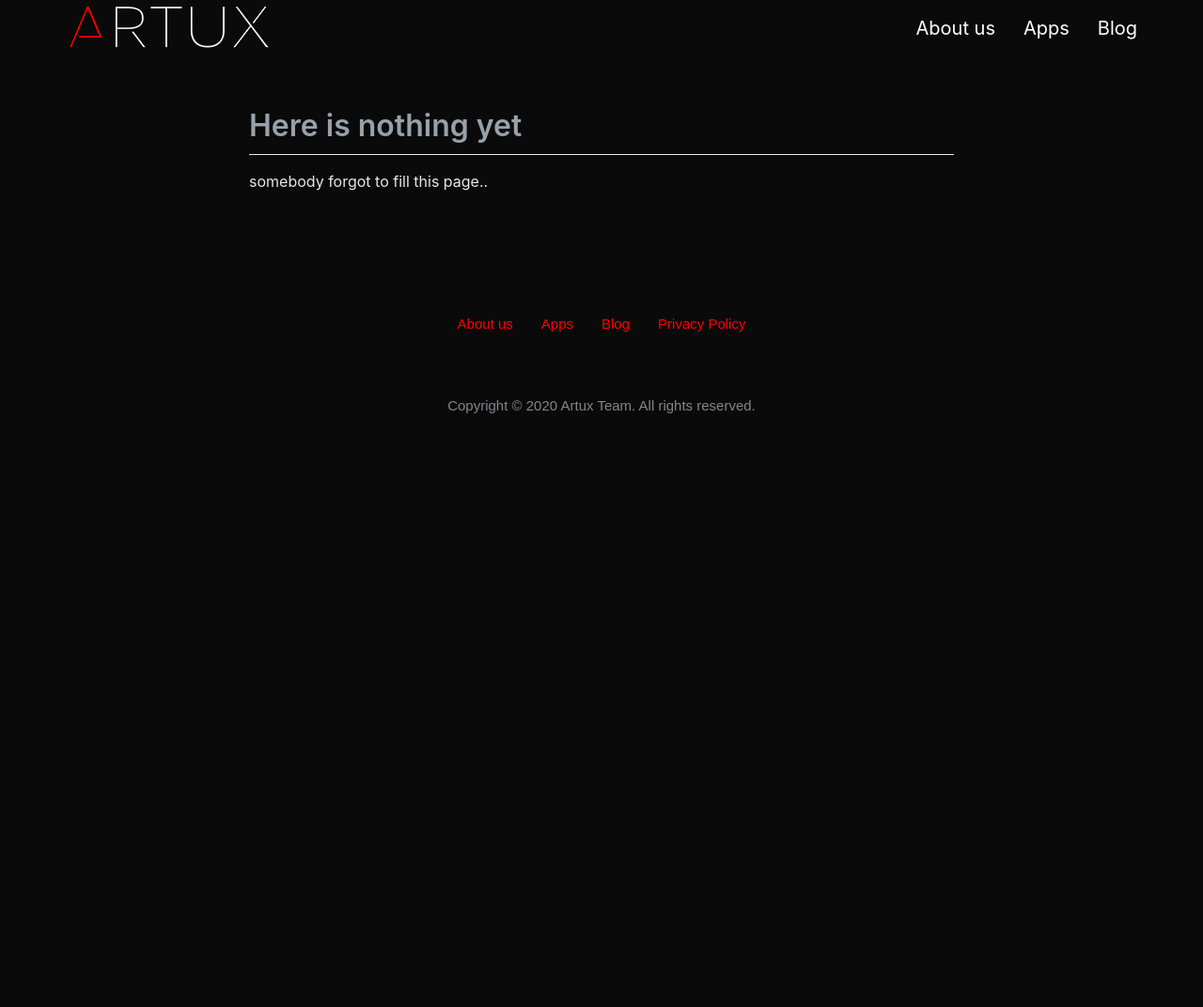
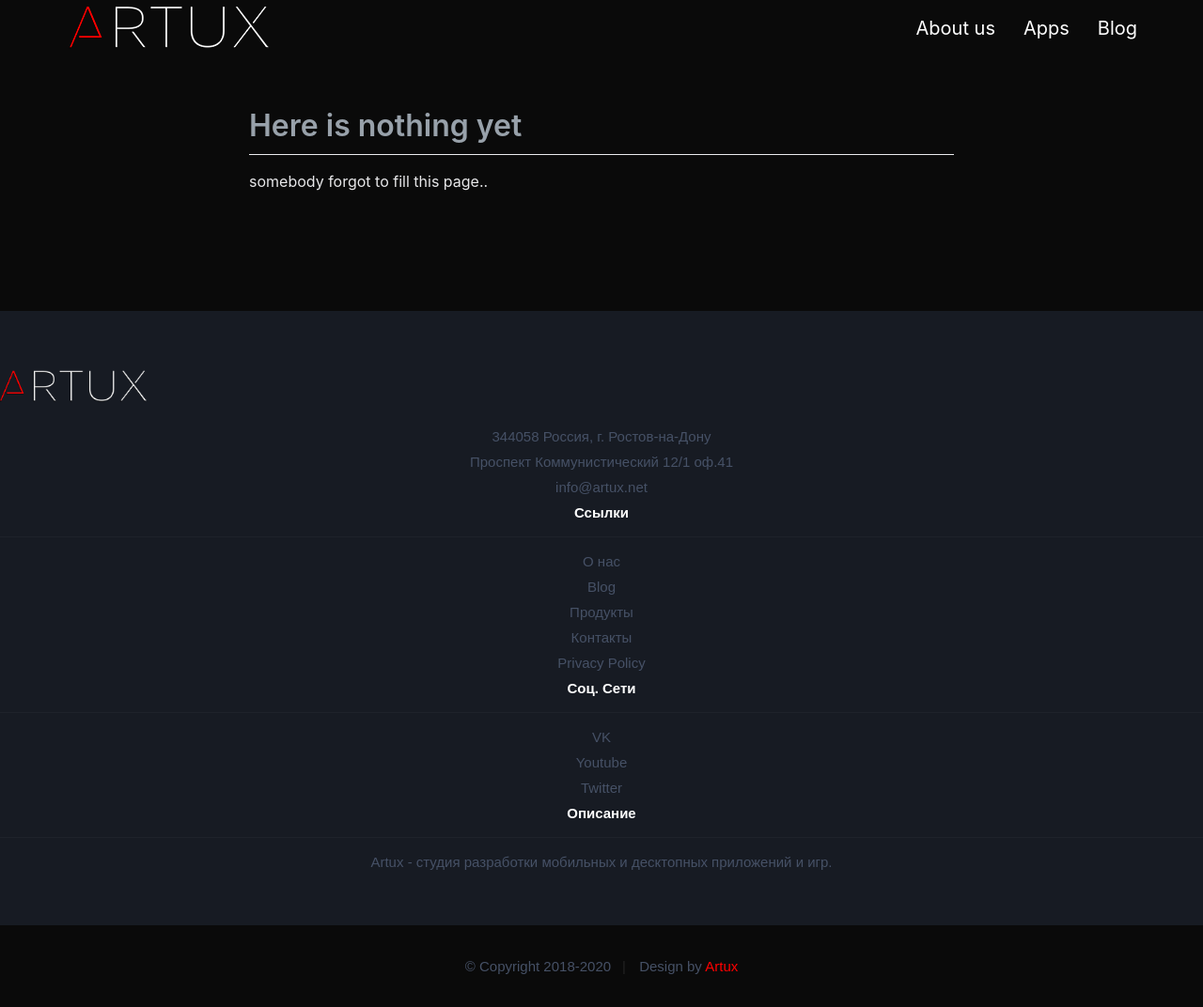
Before and after one commit to dmuzhinskiy/artux-page, a Jekyll site: the page built from _pages/about.html, in a window 1280 px wide. Shown: the whole page at 94% size. Built offline with Jekyll 4.4.1, drawn with Linux system fonts in a browser that asks for light colours; nearby versions of some CDN libraries; before the commit the page ends 900 px from its top, so only the background shows below that.

Commit message:
Update footer.html

```diff
--- a/_includes/footer.html
+++ b/_includes/footer.html
@@ -1,10 +1,77 @@
-<footer>
-	<div class="footerLinks">
-		{% for page in site.pages %}
-			<a href="{{ page.url | relative_url }}" target="_self">{{ page.title }}</a>
-		{% endfor %}
-	</div>
-	<div class="legal">
-		<p>Copyright © 2020 Artux Team. All rights reserved.</p>
-	</div>
-</footer>
+   <footer>
+
+   	<div class="footer-main">
+
+   		<div class="row">
+
+	      	<div class="col-four tab-full mob-full footer-info">
+
+	            <div class="footer-logo"></div>
+
+	            <p>
+		        	344058 Россия, г. Ростов-на-Дону<br>
+            	Проспект Коммунистический 12/1 оф.41<br>
+		        	info@artux.net
+		        	</p>
+
+		      </div> <!-- /footer-info -->
+
+	      	<div class="col-two tab-1-3 mob-1-2 site-links">
+
+	      		<h4>Ссылки</h4>
+
+	      		<ul>
+	      			<li><a class="smoothscroll" href="#process">О нас</a></li>
+						<li><a href="#">Blog</a></li>
+						<li><a class="smoothscroll" href="#pricing">Продукты</a></li>
+						<li><a class="smoothscroll" href="#cta">Контакты</a></li>
+						<li><a href="/privacy">Privacy Policy</a></li>
+					</ul>
+
+	      	</div> <!-- /site-links -->
+
+	      	<div class="col-two tab-1-3 mob-1-2 social-links">
+
+	      		<h4>Соц. Сети</h4>
+
+	      		<ul>
+	      			<li><a target="_blank" href="https://vk.com/artuxsoft">VK</a></li>
+						<li><a target="_blank" href="https://www.youtube.com/channel/UCfEQQOtnCWjbEnsjIwd7GaA">Youtube</a></li>
+						<li><a href="#">Twitter</a></li>
+
+					</ul>
+
+	      	</div> <!-- /social -->
+
+	      	<div class="col-four tab-1-3 mob-full footer-subscribe">
+
+	      		<h4>Описание</h4>
+
+	      		<p>Artux - студия разработки мобильных и десктопных приложений и игр.</p>
+
+
+	      	</div> <!-- /subscribe -->
+
+	      </div> <!-- /row -->
+
+   	</div> <!-- /footer-main -->
+
+
+      <div class="footer-bottom">
+
+      	<div class="row">
+
+      		<div class="col-twelve">
+	      		<div class="copyright">
+		         	<span>© Copyright 2018-2020</span>
+		         	<span>Design by <a href="https://artux.net">Artux</a></span>
+		         </div>
+
+
+	      	</div>
+
+      	</div> <!-- /footer-bottom -->
+
+      </div>
+
+   </footer>
```
